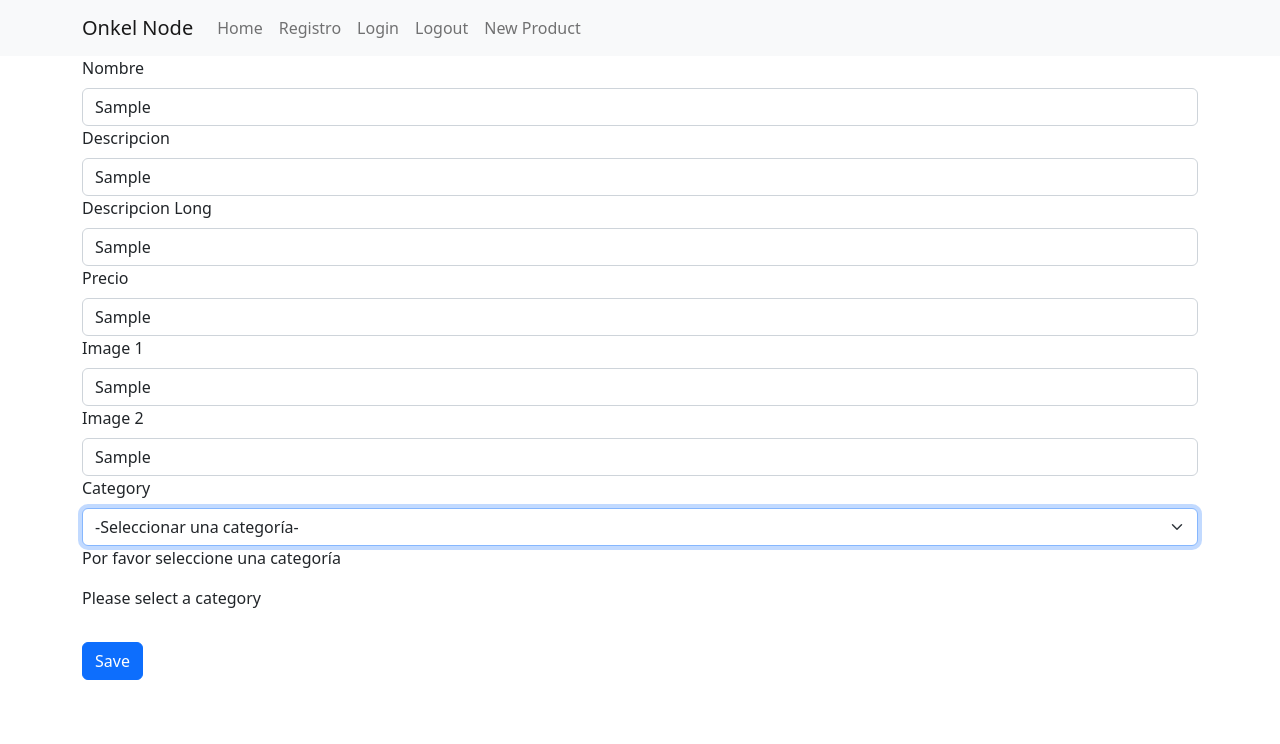
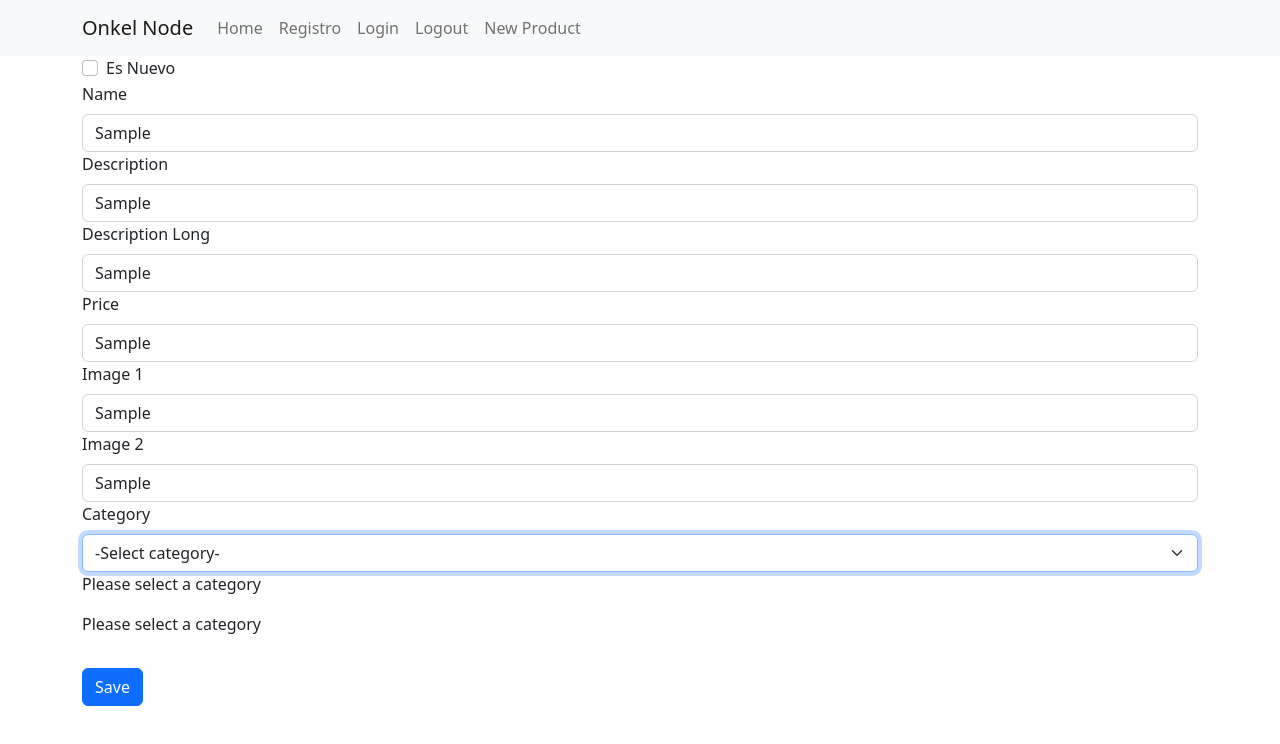
Before and after one commit to GuillermoBerlin/React_UTN_2, a React (Create React App) app: page /products/newproduct in a window 1280 px wide. Both pictures are taken after typing "Sample", "Sample", "Sample", "Sample", "Sample", "Sample" into the empty fields and a click on the button "Save". Shown: the top 744 px of the page. Built offline with nearby package versions, Linux system fonts and the light colour scheme.

Commit message:
checkbox isnew working

```diff
--- a/src/Components/Producto.js
+++ b/src/Components/Producto.js
@@ -1,5 +1,5 @@
 import { Link } from "react-router-dom"
-import {Card, Button, Col} from 'react-bootstrap'
+import {Card, Button, Col, Badge} from 'react-bootstrap'
 import React, {useState, useEffect} from "react";
 
 const styles = {
@@ -35,6 +35,7 @@ const handleMouseLeave = e => {
     <Card className="border-0 border-bottom m-4" style={{ width: '18rem' }}>
     <Link to={"/products/"+props.id}><Card.Img className="fluid text-center" variant="top" src={showedImage} style={styles.img} onMouseEnter={handleMouseEnter} onMouseLeave={handleMouseLeave}/></Link>
       <Card.Body>
+        {props.isNew ? <Badge pill bg="danger" className="mt-2 mb-2">New</Badge> : null}
         <Card.Title>{props.name}</Card.Title>
         <Card.Text>{props.category}</Card.Text>
         <Card.Text>{props.description}</Card.Text>
--- a/src/Components/Productos.js
+++ b/src/Components/Productos.js
@@ -42,6 +42,7 @@ export default function Productos() {
         thumbnail2={producto.thumbnail2}
         id={producto._id}
         key={producto._id}
+        isNew={producto.isNew}
         />
 
       ))}
--- a/src/Components/ProductsByCategory.js
+++ b/src/Components/ProductsByCategory.js
@@ -50,6 +50,7 @@ function ProductsByCategory() {
                     thumbnail2={producto.thumbnail2}
                     id={producto._id}
                     key={producto._id}
+                    isNew={producto.isNew}
                     />
             ))}
           </Row>
--- a/src/Pages/ModifyProduct.js
+++ b/src/Pages/ModifyProduct.js
@@ -7,6 +7,14 @@ export default function NewProduct() {
   const navigate = useNavigate()
   const {register,handleSubmit, setValue, formState: { errors }} = useForm();
   const { id } = useParams()
+
+
+  //Button isNew
+  const [isNew, setIsNew] = useState(false);
+
+  const handleCheckboxChange = () => {
+    setIsNew(!isNew);
+  };
 
 
   useEffect(() => {
@@ -22,6 +30,7 @@ export default function NewProduct() {
       setValue('category', data.category);
       setValue('thumbnail', data.thumbnail);
       setValue('thumbnail2', data.thumbnail2);
+      setValue('isNew', data.isNew);
 
     } catch (error) {
       console.error(error);
@@ -73,6 +82,14 @@ export default function NewProduct() {
     <div>
 
       <Form onSubmit={handleSubmit(onSubmit)}>
+        <Form.Check
+              type="checkbox"
+              id="exampleCheckbox"
+              label="Es Nuevo"
+              defaultChecked={isNew}
+              onChange={handleCheckboxChange}
+              {...register('isNew')}
+            />
         <Form.Group>
           <Form.Label>Nombre</Form.Label>
           <Form.Control type='text' {...register('name', { required: true })}  />
--- a/src/Pages/NewProduct.js
+++ b/src/Pages/NewProduct.js
@@ -8,6 +8,14 @@ export default function NewProduct() {
   const navigate = useNavigate()
 
 
+  //Button is New
+  const [isNew, setIsNew] = useState(false);
+
+  const handleCheckboxChange = () => {
+    setIsNew(!isNew);
+  };
+
+  //Fetch
   const onSubmit = async (data) =>{
     try {
       const response = await fetch('http://localhost:3000/products/', {
@@ -29,47 +37,65 @@ export default function NewProduct() {
   return (
     <div>
       <Form onSubmit={handleSubmit(onSubmit)}>
+
+          <Form.Check
+            type="checkbox"
+            id="exampleCheckbox"
+            label="Es Nuevo"
+            defaultChecked={isNew}
+            onChange={handleCheckboxChange}
+            {...register('isNew')}
+          />
+
+
         <Form.Group>
-          <Form.Label>Nombre</Form.Label>
+          <Form.Label>Name</Form.Label>
           <Form.Control type='text' {...register('name', { required: true })}  />
-          {errors.name && <p>El nombre es requerido.</p>}
+          {errors.name && <p>A name is required.</p>}
         </Form.Group>
+
         <Form.Group>
-          <Form.Label>Descripcion</Form.Label>
+          <Form.Label>Description</Form.Label>
           <Form.Control type='text' {...register('description', { required: true })}  />
           {errors.description && <p>Please insert a description</p>}
         </Form.Group>
+
         <Form.Group>
-          <Form.Label>Descripcion Long</Form.Label>
+          <Form.Label>Description Long</Form.Label>
           <Form.Control type='text' {...register('descriptionLong', { required: true })}  />
           {errors.descriptionLong && <p>Please insert a description</p>}
         </Form.Group>
+
         <Form.Group>
-          <Form.Label>Precio</Form.Label>
+          <Form.Label>Price</Form.Label>
           <Form.Control type='text' {...register('price', { required: true })}  />
           {errors.price && <p>Please insert a price.</p>}
         </Form.Group>
+
         <Form.Group>
           <Form.Label>Image 1</Form.Label>
           <Form.Control type='text' {...register('thumbnail', { required: true })}  />
           {errors.thumbnail && <p>Please insert an URL</p>}
         </Form.Group>
+
         <Form.Group>
           <Form.Label>Image 2</Form.Label>
           <Form.Control type='text' {...register('thumbnail2', { required: true })}  />
           {errors.thumbnail2 && <p>Please insert an URL</p>}
         </Form.Group>
+
         <Form.Group>
           <Form.Label>Category</Form.Label>
           <Form.Select aria-label="Default select example" {...register('category', { required: true })} defaultValue={null}>
-            <option value="">-Seleccionar una categoría-</option>
+            <option value="">-Select category-</option>
             <option value="64296fbbd8baa8bf02a0e072">Chairs</option>
             <option value="64296fe9d8baa8bf02a0e074">Tables</option>
             <option value="642972cbd8baa8bf02a0e076">Desks</option>
           </Form.Select>
-          {errors.category && <p>Por favor seleccione una categoría</p>}
+          {errors.category && <p>Please select a category</p>}
         </Form.Group>
         {errors.category && <p>Please select a category</p>}
+
         <Button type={'submit'} className="mt-3">Save</Button>
       </Form>
     </div>
```
